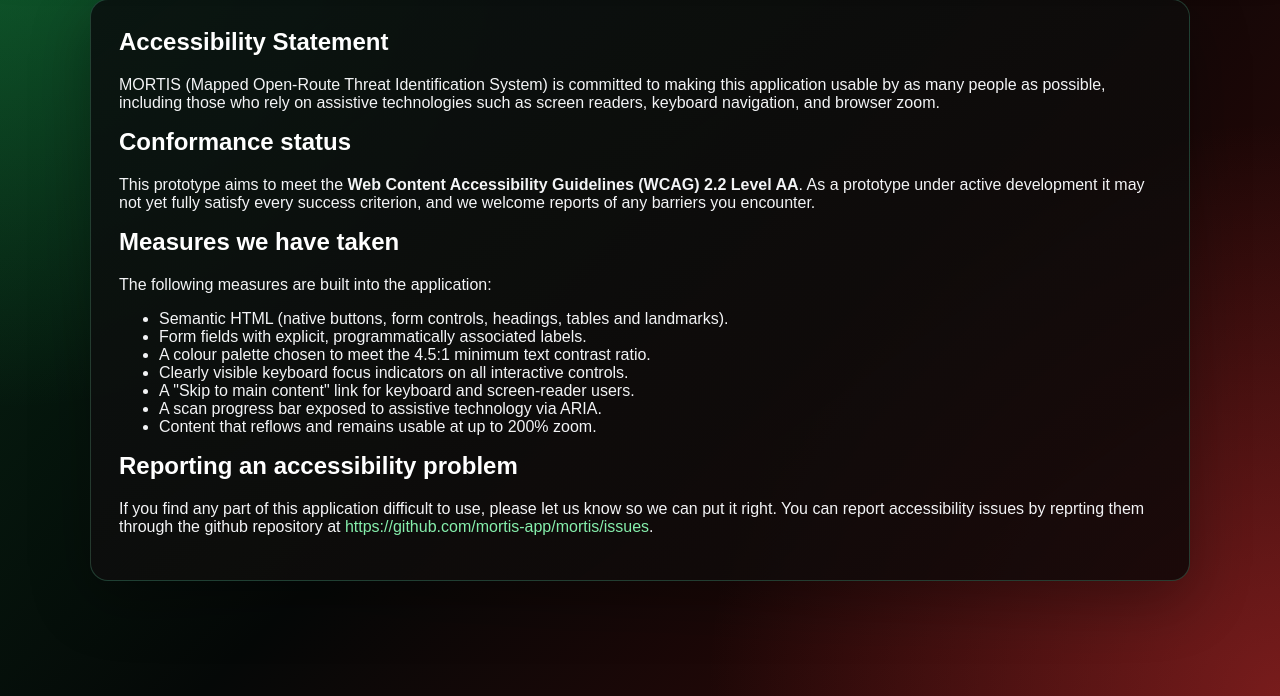
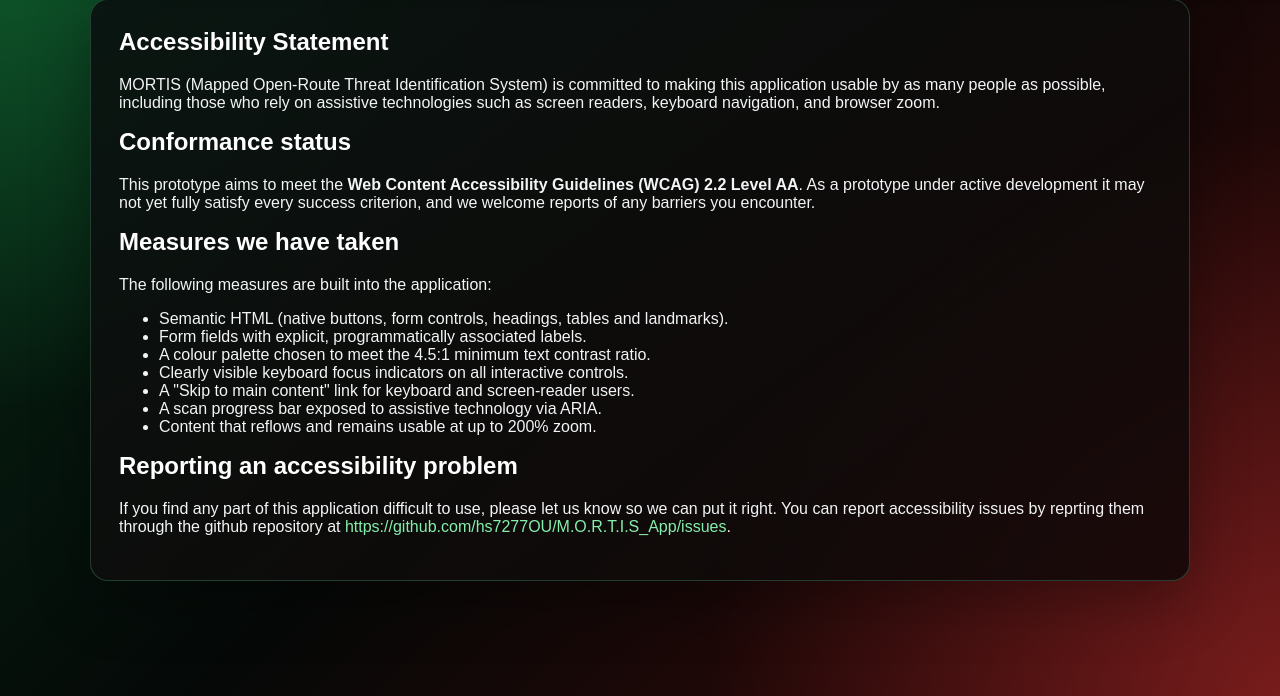
Before and after one commit to hs7277OU/M.O.R.T.I.S_App, a Flask app: page /accessibility in a window 1280 px wide. Shown: the part 104-800 px from the top of the page. Run offline with Flask 3, Linux system fonts and the light colour scheme.

Commit message:
Fix accessibility issue reporting link in accessibility.html

```diff
--- a/app/templates/accessibility.html
+++ b/app/templates/accessibility.html
@@ -33,7 +33,7 @@
   <h2>Reporting an accessibility problem</h2>
   <p>
     If you find any part of this application difficult to use, please let us know so
-    we can put it right. You can report accessibility issues by reprting them through the github repository at <a href="https://github.com/mortis-app/mortis/issues" target="_blank" rel="noopener noreferrer">https://github.com/mortis-app/mortis/issues</a>.
+    we can put it right. You can report accessibility issues by reprting them through the github repository at <a href="https://github.com/hs7277OU/M.O.R.T.I.S_App/issues?q=is%3Aissue+state%3Aopen+assignee%3A%40me" target="_blank" rel="noopener noreferrer">https://github.com/hs7277OU/M.O.R.T.I.S_App/issues</a>.
   </p>
 </section>
 {% endblock %}
```
